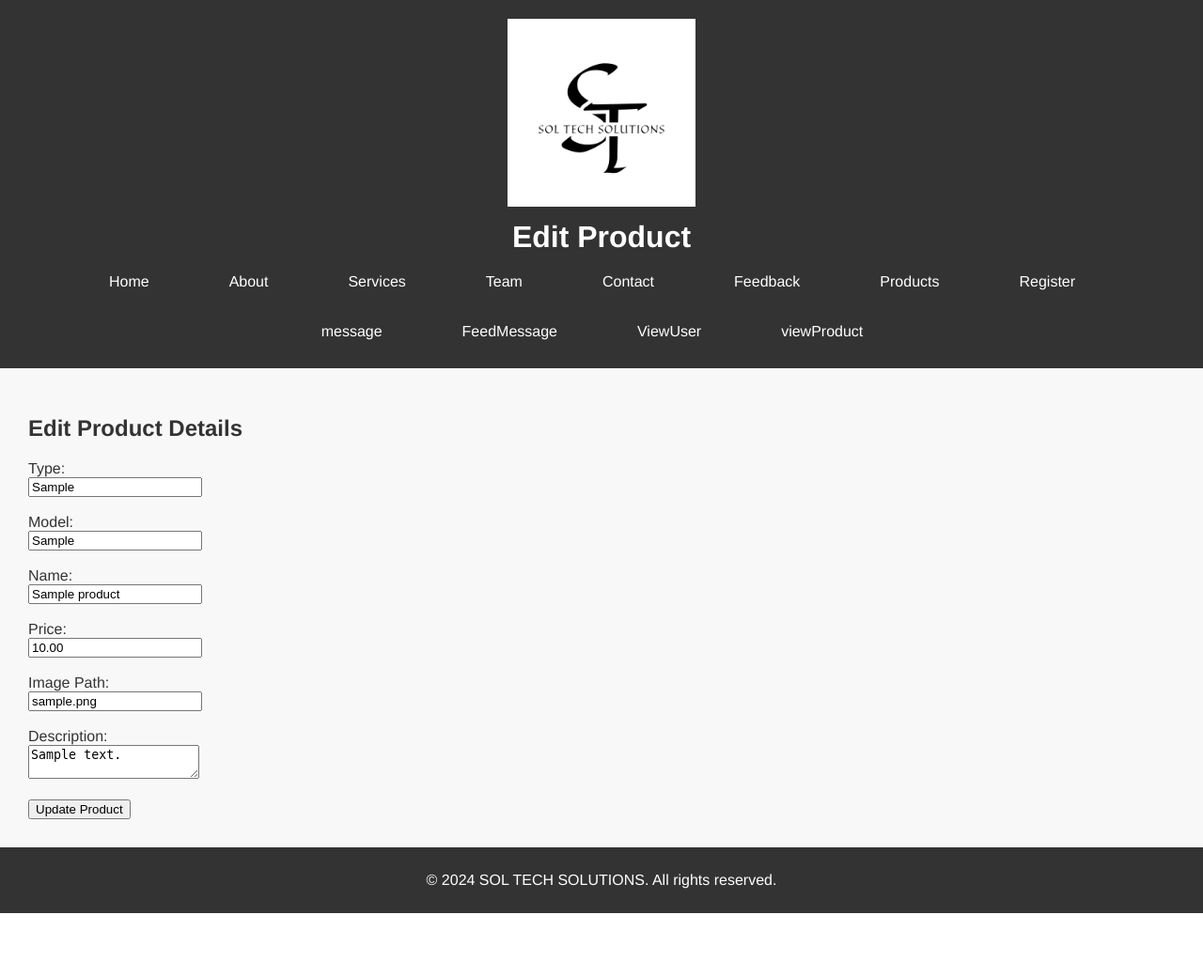
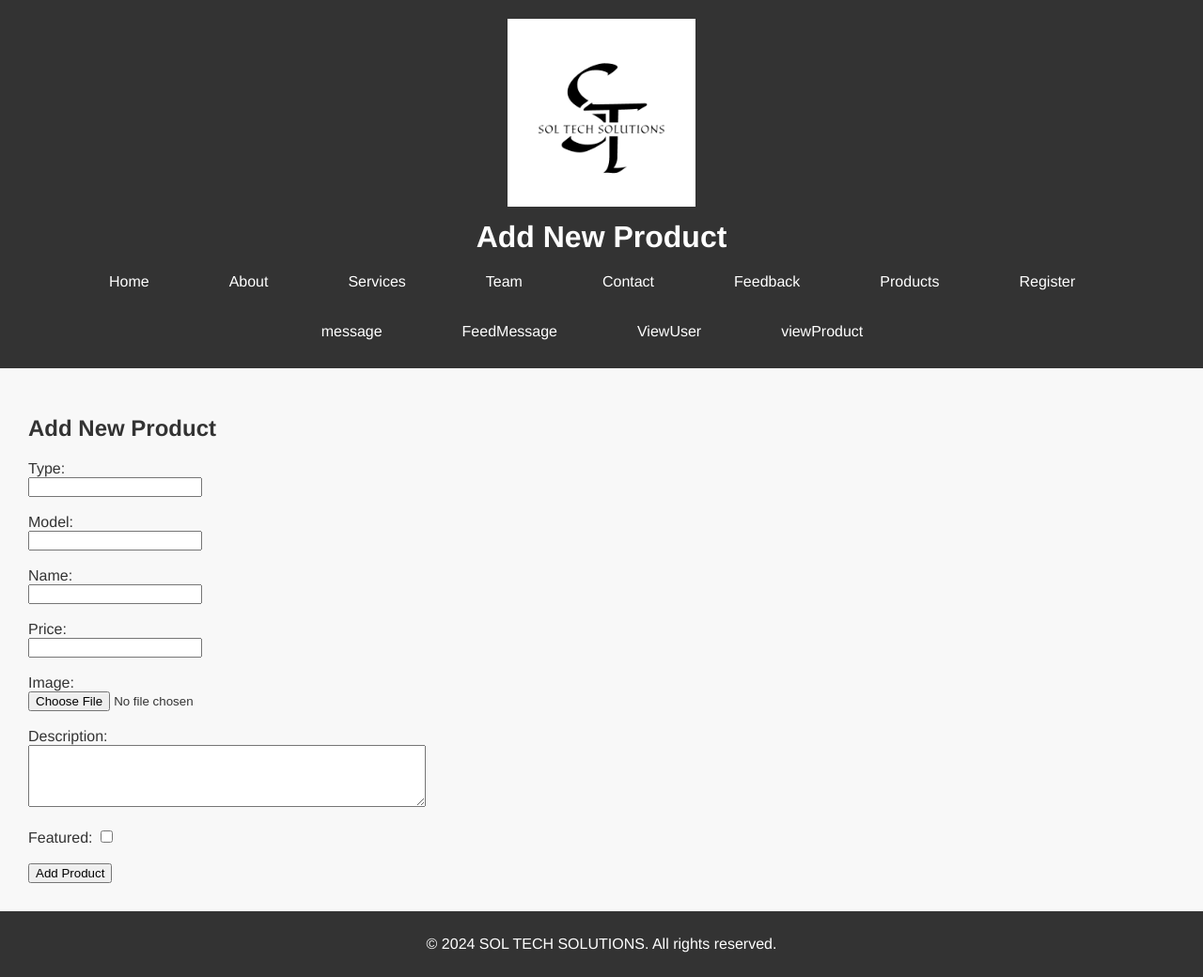
Before and after one commit to sol3896/c_wad, a PHP site: page /edit_product.php?id=1 in a window 1280 px wide. Shown: the whole page at 94% size. Before the commit the page ends 972 px from the top, so only its background shows below. Run offline with PHP 8.4, Linux system fonts and the light colour scheme; tables that the repository leaves empty hold one stand-in row (values such as "Sample post").

Commit message:
updated the edit product code

```diff
--- a/edit_product.php
+++ b/edit_product.php
@@ -1,42 +1,53 @@
 <?php
-// Database connection
 require_once("dbconnections.php");
 
-// Check if the ID is set in the URL
-if (isset($_GET['id'])) {
-    $id = mysqli_real_escape_string($conn, $_GET['id']);
+if (isset($_POST["add_product"])) {
+    $type = mysqli_real_escape_string($conn, $_POST["type"]);
+    $model = mysqli_real_escape_string($conn, $_POST["model"]);
+    $name = mysqli_real_escape_string($conn, $_POST["name"]);
+    $price = mysqli_real_escape_string($conn, $_POST["price"]);
+    $description = mysqli_real_escape_string($conn, $_POST["description"]);
+    $is_featured = isset($_POST["is_featured"]) ? 1 : 0;
 
-    // Fetch product details
-    $fetch_product = "SELECT * FROM products WHERE id='$id' LIMIT 1";
-    $result = $conn->query($fetch_product);
+    // Handle file upload
+    $target_dir = "uploads/";
+    $target_file = $target_dir . basename($_FILES["image"]["name"]);
+    $imageFileType = strtolower(pathinfo($target_file, PATHINFO_EXTENSION));
 
-    if ($result->num_rows > 0) {
-        $product = $result->fetch_assoc();
-    } else {
-        echo "Product not found.";
-        exit();
-    }
-} else {
-    echo "Invalid request.";
-    exit();
-}
+    // Check if image file is a actual image or fake image
+    $check = getimagesize($_FILES["image"]["tmp_name"]);
+    if($check !== false) {
+        // Check if file already exists
+        if (!file_exists($target_file)) {
+            // Check file size (limit to 5MB)
+            if ($_FILES["image"]["size"] <= 5000000) {
+                // Allow certain file formats
+                if($imageFileType == "jpg" || $imageFileType == "png" || $imageFileType == "jpeg") {
+                    if (move_uploaded_file($_FILES["image"]["tmp_name"], $target_file)) {
+                        // File is uploaded, now insert into database
+                        $image_path = $target_file;
+                        $insert_product = "INSERT INTO products (type, model, name, price, image_path, description, is_featured) VALUES ('$type', '$model', '$name', '$price', '$image_path', '$description', '$is_featured')";
 
-// Update product details
-if (isset($_POST['update'])) {
-    $type = mysqli_real_escape_string($conn, $_POST['type']);
-    $model = mysqli_real_escape_string($conn, $_POST['model']);
-    $name = mysqli_real_escape_string($conn, $_POST['name']);
-    $price = mysqli_real_escape_string($conn, $_POST['price']);
-    $image_path = mysqli_real_escape_string($conn, $_POST['image_path']);
-    $description = mysqli_real_escape_string($conn, $_POST['description']);
-
-    $update_product = "UPDATE products SET type='$type', model='$model', name='$name', price='$price', image_path='$image_path', description='$description' WHERE id='$id'";
-
-    if ($conn->query($update_product) === TRUE) {
+                        if ($conn->query($insert_product) === TRUE) {
                             header("Location: view_products.php");
                             exit();
                         } else {
-        echo "Error updating product: " . $conn->error;
+                            echo "Error: " . $insert_product . "<br>" . $conn->error;
+                        }
+                    } else {
+                        echo "Sorry, there was an error uploading your file.";
+                    }
+                } else {
+                    echo "Sorry, only JPG, JPEG, & PNG files are allowed.";
+                }
+            } else {
+                echo "Sorry, your file is too large.";
+            }
+        } else {
+            echo "Sorry, file already exists.";
+        }
+    } else {
+        echo "File is not an image.";
     }
 }
 ?>
@@ -46,43 +57,44 @@ if (isset($_POST['update'])) {
 <head>
     <meta charset="UTF-8">
     <meta name="viewport" content="width=device-width, initial-scale=1.0">
-    <title>Edit Product - SOL TECH SOLUTIONS</title>
+    <title>Add Product - SOL TECH SOLUTIONS</title>
     <link rel="stylesheet" href="styles.css">
 </head>
 <body>
     <header>
         <img src="images/SOL TECH SOLUTIONS.png" alt="SolTech Solutions Logo">
-        <h1>Edit Product</h1>
-        <?php include_once("templates/nav.php"); ?>
+        <h1>Add New Product</h1>
+        <?php include_once("templates/nav.php");?>
     </header>
 
     <main>
-        <div class="form-container">
-            <h2>Edit Product Details</h2>
-            <form action="<?php echo htmlspecialchars($_SERVER['PHP_SELF']) . '?id=' . $id; ?>" method="POST">
+        <h2>Add New Product</h2>
+        <form action="edit_product.php" method="POST" enctype="multipart/form-data">
             <label for="type">Type:</label><br>
-                <input type="text" id="type" name="type" value="<?php echo $product['type']; ?>" required><br><br>
+            <input type="text" id="type" name="type" maxlength="50" required><br><br>
 
             <label for="model">Model:</label><br>
-                <input type="text" id="model" name="model" value="<?php echo $product['model']; ?>" required><br><br>
+            <input type="text" id="model" name="model" maxlength="50" required><br><br>
 
             <label for="name">Name:</label><br>
-                <input type="text" id="name" name="name" value="<?php echo $product['name']; ?>" required><br><br>
+            <input type="text" id="name" name="name" maxlength="100" required><br><br>
 
             <label for="price">Price:</label><br>
-                <input type="text" id="price" name="price" value="<?php echo $product['price']; ?>" required><br><br>
+            <input type="number" step="0.01" id="price" name="price" required><br><br>
 
-                <label for="image_path">Image Path:</label><br>
-                <input type="text" id="image_path" name="image_path" value="<?php echo $product['image_path']; ?>" required><br><br>
+            <label for="image">Image:</label><br>
+            <input type="file" id="image" name="image" accept="image/*" required><br><br>
 
             <label for="description">Description:</label><br>
-                <textarea id="description" name="description" required><?php echo $product['description']; ?></textarea><br><br>
+            <textarea id="description" name="description" rows="4" cols="50" required></textarea><br><br>
 
-                <input type="submit" name="update" value="Update Product">
+            <label for="is_featured">Featured:</label>
+            <input type="checkbox" id="is_featured" name="is_featured"><br><br>
+
+            <input type="submit" name="add_product" value="Add Product">
         </form>
-        </div>
     </main>
 
-    <?php include_once("templates/footer.php"); ?>
+    <?php include_once("templates/footer.php");?>
 </body>
 </html>
```
Also changed, not shown: product.php (+54 -9 lines). Lines whose indentation alone changed are shown as unchanged.
